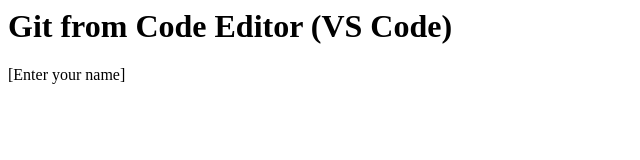
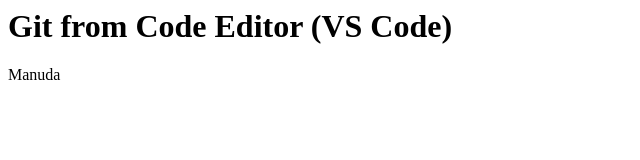
Before and after one commit to HamaadhInsaf/Git-tutorial-with-editor, a plain HTML site: page index.html in a window 1280 px wide. Shown: the full height of the page, 0-640 px from the left. Drawn offline with Linux system fonts and the light colour scheme.

Commit message:
Add 'Manuda' to the paragraph in index.html

```diff
--- a/index.html
+++ b/index.html
@@ -5,6 +5,6 @@
 	</head>
 	<body>
 		<h1>Git from Code Editor (VS Code)</h1>
-		<p>[Enter your name]</p>
+		<p>Manuda</p>
 	</body>
 </html>
```
